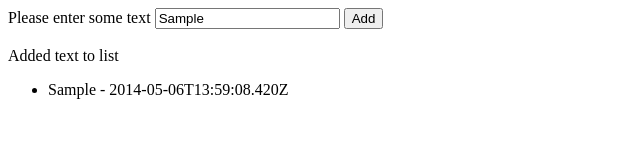
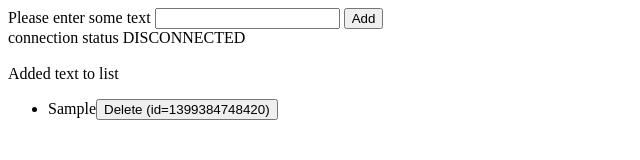
Before and after one commit to jamespercy/pouchdb-demo, a plain HTML site: page index.html in a window 1280 px wide. Both pictures are taken after typing "Sample" into the empty fields and a click on the button "Add". Shown: the whole page, without its empty margins (0-640 px from the left). Drawn offline with Linux system fonts and the light colour scheme; no server answers.

Commit message:
fixed replication, added delete button

```diff
--- a/index.html
+++ b/index.html
@@ -8,6 +8,10 @@
 		<input id="text-input" type="text"></input>
 		<input id="add-button" type="button" value="Add"></input>
 	</section>
+		<section id="status-section">
+		<label for="status-indicator">connection status</label>
+		<span id="status-indicator">UNKNOWN</label>
+	</section>
 	<br>
 	<section id="results">
 	Added text to list
--- a/js/app.js
+++ b/js/app.js
@@ -1,29 +1,55 @@
 "use strict"
 
 var app = {
+	replicationStatus: 'UNKNOWN',
+	couchUrl: 'http://localhost:5984/pouchdemo',
+	replicationOptions: {
+		    continuous: false,
+		    attachments: false,
+		    complete: function(err, res) {
+		    	if (err) {
+		      		app.updateStatus('DISCONNECTED');
+		      	} else {
+		      		app.updateStatus('CONNECTED');
+		    	   	// console.log('replication done');
+		      	}
+		  	}
+		},
 
 	init: function() {
 		PouchDB.destroy('pouchdemo', function(err, info) {
-			app.db = new PouchDB('pouchdemo');
-			app.db.replicate.to('http://localhost:5984/pouchdemo');
+			app.db = new PouchDB('pouchdemo', {complete: function() {app.refreshList()}});
 		});
 		app.addButton = document.querySelector('#add-button');
 		app.textInput = document.querySelector('#text-input');
 		app.resultList = document.querySelector('#result-list');
 		app.addButton.addEventListener('click', app.addText, false);
+
+		//set timer to periodically sync pouch and couch
+		setInterval(app.sync, 2000);
 	},
 
+	sync: function() {
+			//fetch remote docuemnts
+			PouchDB.replicate(app.couchUrl,app.db, app.replicationOptions);
+
+			//replicate local documents
+			PouchDB.replicate(app.db, app.couchUrl, app.replicationOptions);
+			app.refreshList();
+		},
+
 	addText: function() {
-		  var textEntry = {
-		    _id: new Date().toISOString(),
-		    content: app.textInput.value
-		  };
+		  var textEntry = {_id: String((new Date()).getTime()), content: app.textInput.value };
+
+		  if (!textEntry.content) {return;}
 
 		 app.db.put(textEntry, function callback(err, result) {
 		    if (err) {
 		    	console.log(err);
 		    }
 		    if (result) {
+		      	console.log("document stored in pouch");
+		      	app.textInput.value = '';
 		      	app.refreshList();
 		    }
 		});
@@ -32,13 +58,25 @@ var app = {
 	refreshList: function() {
 		app.db.allDocs({include_docs: true, descending: true}, function(err, doc) {
 			app.resultList.innerHTML = '';
-    		console.log(doc.rows);
     		for (var item in doc.rows) {
     			var li = document.createElement('li');
-    			li.innerHTML = doc.rows[item].doc.content + ' - ' + doc.rows[item].doc._id;
+    			var textSpan = document.createElement('span');
+    			textSpan.textContent = doc.rows[item].doc.content;
+    			var input = document.createElement('input');
+    			input.type = 'button';
+    			input.value = 'Delete (id=' + doc.rows[item].doc._id + ')';
+    			input.setAttribute('data-id', doc.rows[item].doc._id);
+
+    			li.appendChild(textSpan);
+    			li.appendChild(input);
     			app.resultList.appendChild(li);
     		}
   		});
+	},
+	updateStatus: function(status) {
+		app.replicationStatus = status;
+		var statusSpan = document.querySelector('#status-indicator');
+		statusSpan.textContent = status;
 	}
 };
 
```
